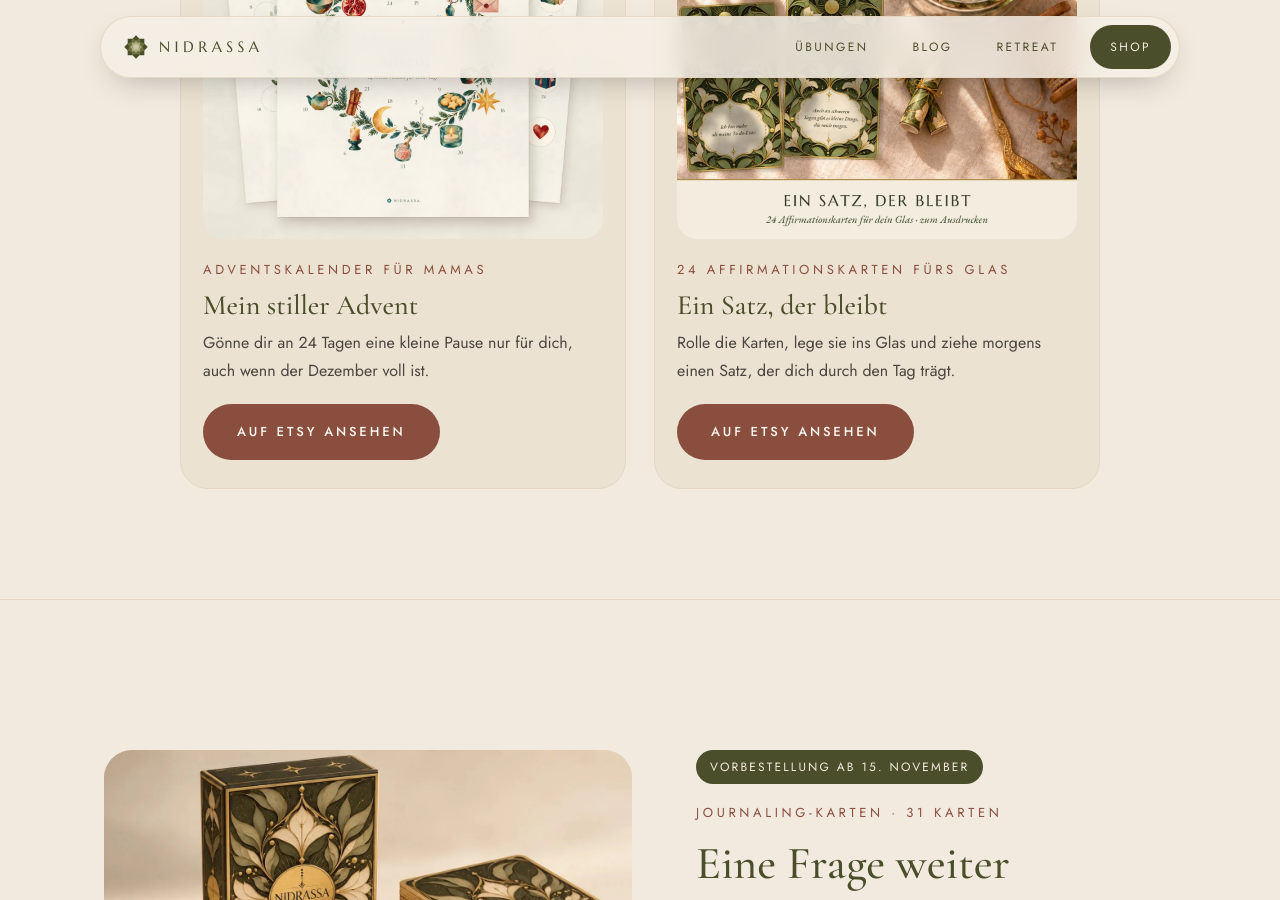
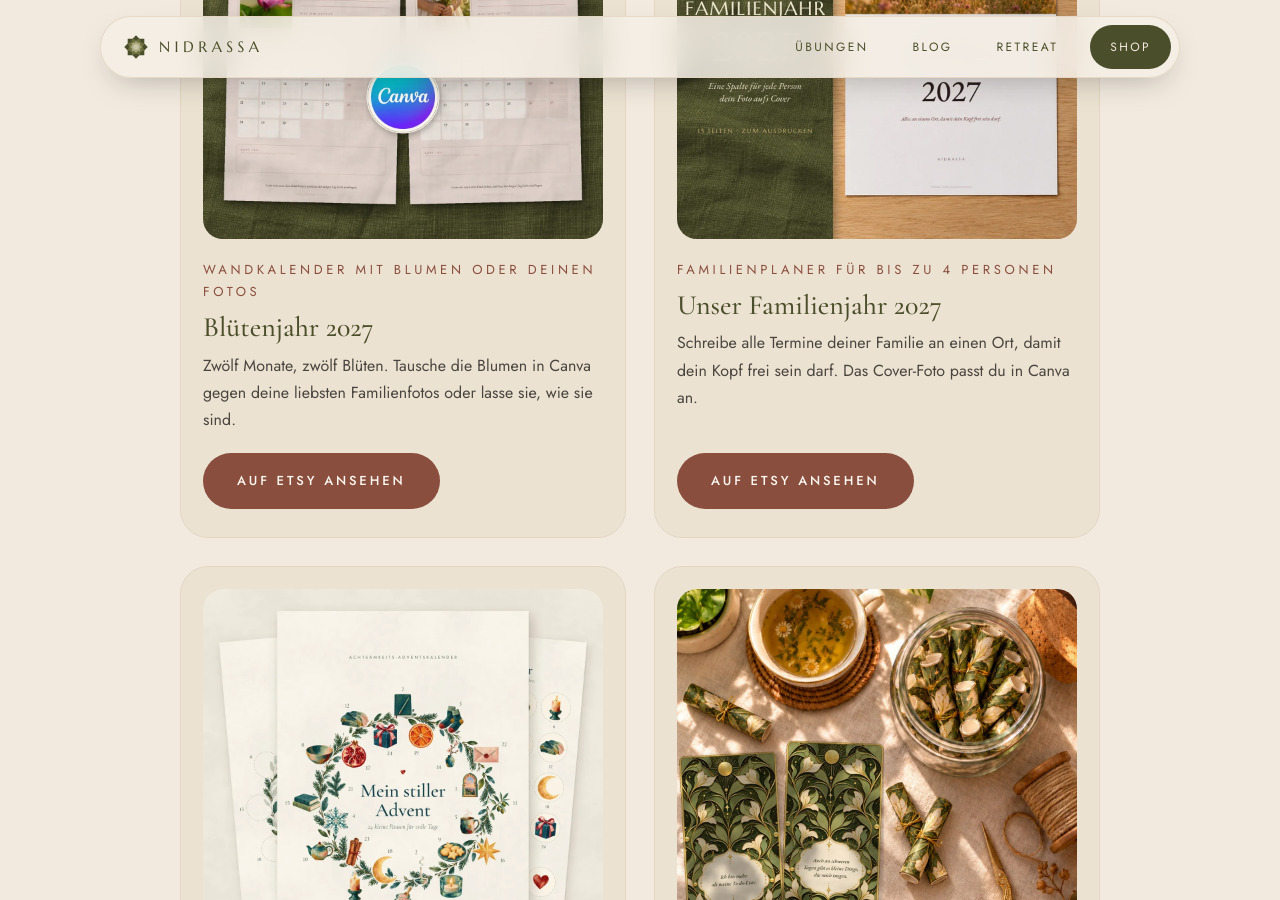
Before and after one commit to Alephantom/nidrassa, a Jekyll site: the page built from shop.html, in a window 1280 px wide and 900 px high, scrolled down 524 px. Built offline with Jekyll 4.4.1, drawn with Linux system fonts in a browser that asks for light colours.

Commit message:
Shop: Blütenjahr 2027 und Unser Familienjahr 2027 (Etsy) ergänzen

```diff
--- a/_data/shop.yml
+++ b/_data/shop.yml
@@ -9,6 +9,18 @@ perks:
 # Digital products already live on Etsy, shown on /shop/ below "Eine Frage weiter".
 # No prices here on purpose (they change on Etsy). Images: 1200 px webp in /assets/.
 etsy:
+  - name: "Blütenjahr 2027"
+    eyebrow: "Wandkalender mit Blumen oder deinen Fotos"
+    desc: "Zwölf Monate, zwölf Blüten. Tausche die Blumen in Canva gegen deine liebsten Familienfotos oder lasse sie, wie sie sind."
+    image: /assets/shop-etsy-bluetenjahr-2027.webp
+    alt: "Kalender Blütenjahr 2027: zwei Juniseiten nebeneinander, links mit Lotusblüte, rechts mit Kinderhänden, die einen Blumenstrauß halten"
+    url: "https://nidrassa.etsy.com/listing/4604139786/wandkalender-2027-editierbarer-blumen"
+  - name: "Unser Familienjahr 2027"
+    eyebrow: "Familienplaner für bis zu 4 Personen"
+    desc: "Schreibe alle Termine deiner Familie an einen Ort, damit dein Kopf frei sein darf. Das Cover-Foto passt du in Canva an."
+    image: /assets/shop-etsy-familienjahr-2027.webp
+    alt: "Familienplaner Unser Familienjahr 2027 auf einem Schreibtisch, Cover mit Familie von hinten auf einer Sommerwiese"
+    url: "https://nidrassa.etsy.com/listing/4604203930/familienplaner-2027-12-monatsseiten-4"
   - name: "Mein stiller Advent"
     eyebrow: "Adventskalender für Mamas"
     desc: "Gönne dir an 24 Tagen eine kleine Pause nur für dich, auch wenn der Dezember voll ist."
```
Also changed, not shown: assets/shop-etsy-bluetenjahr-2027.webp (added), assets/shop-etsy-familienjahr-2027.webp (added).
